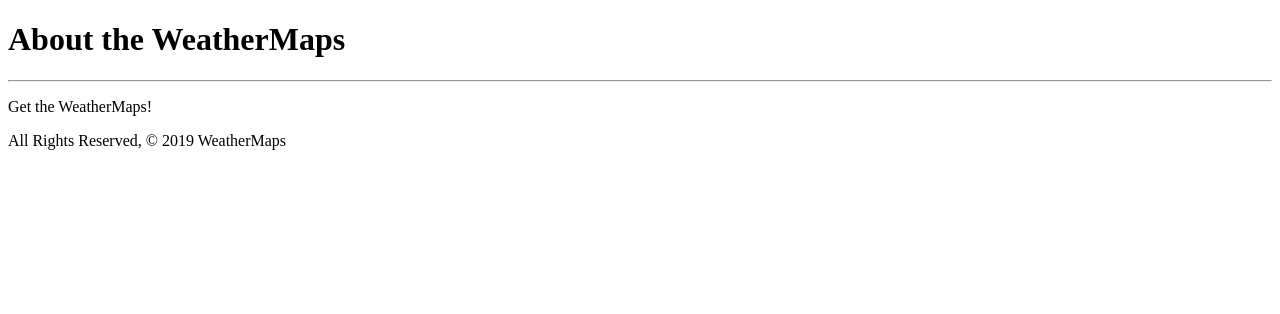
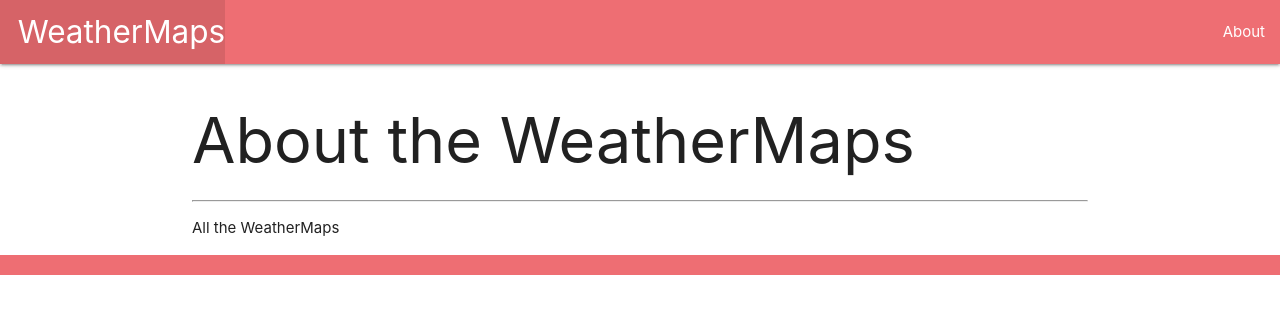
Before and after one commit to thomstrub/weathermaps, a Django app: page /about/ in a window 1280 px wide. Shown: the top 314 px of the page. Run offline with Django 3.2, Linux system fonts and the light colour scheme.

Commit message:
adds template inheritance

```diff
--- a/main_app/templates/about.html
+++ b/main_app/templates/about.html
@@ -1,15 +1,6 @@
-<!DOCTYPE html>
-<html lang="en">
-<head>
-    <meta charset="UTF-8">
-    <meta http-equiv="X-UA-Compatible" content="IE=edge">
-    <meta name="viewport" content="width=device-width, initial-scale=1.0">
-    <title>About WeatherMaps</title>
-</head>
-<body>
-    <h1>About the WeatherMaps</h1>
-    <hr />
-    <p>Get the WeatherMaps!</p>
-    <footer>All Rights Reserved, &copy; 2019 WeatherMaps</footer>
-</body>
-</html>
+{% extends 'base.html' %}
+{% block content %}
+<h1>About the WeatherMaps</h1>
+<hr />
+<p>All the WeatherMaps</p>
+{% endblock %}
--- /dev/null
+++ b/main_app/templates/base.html
@@ -0,0 +1,31 @@
+<!DOCTYPE html>
+<html lang="en">
+<head>
+  <meta charset="UTF-8">
+  <meta name="viewport" content="width=device-width, initial-scale=1.0">
+  <meta http-equiv="X-UA-Compatible" content="ie=edge">
+  <title>WeatherMaps</title>
+  <link rel="stylesheet" href="https://cdnjs.cloudflare.com/ajax/libs/materialize/1.0.0/css/materialize.min.css">
+</head>
+<body>
+  <header class="navbar-fixed">
+    <nav>
+      <div class="nav-wrapper">
+        <ul>
+          <li><a href="/" class="left brand-logo">&nbsp;&nbsp;WeatherMaps</a></li>
+        </ul>
+        <ul class="right">
+          <li><a href="/about">About</a></li>
+        </ul>
+      </div>
+    </nav>
+  </header>
+  <main class="container">
+    {% block content %}
+    {% endblock %}
+  </main>
+  <footer class="page-footer">
+    <div class="right">All Rights Reserved, &copy; 2021 WeatherMaps &nbsp;</div>
+  </footer>
+</body>
+</html>
```
